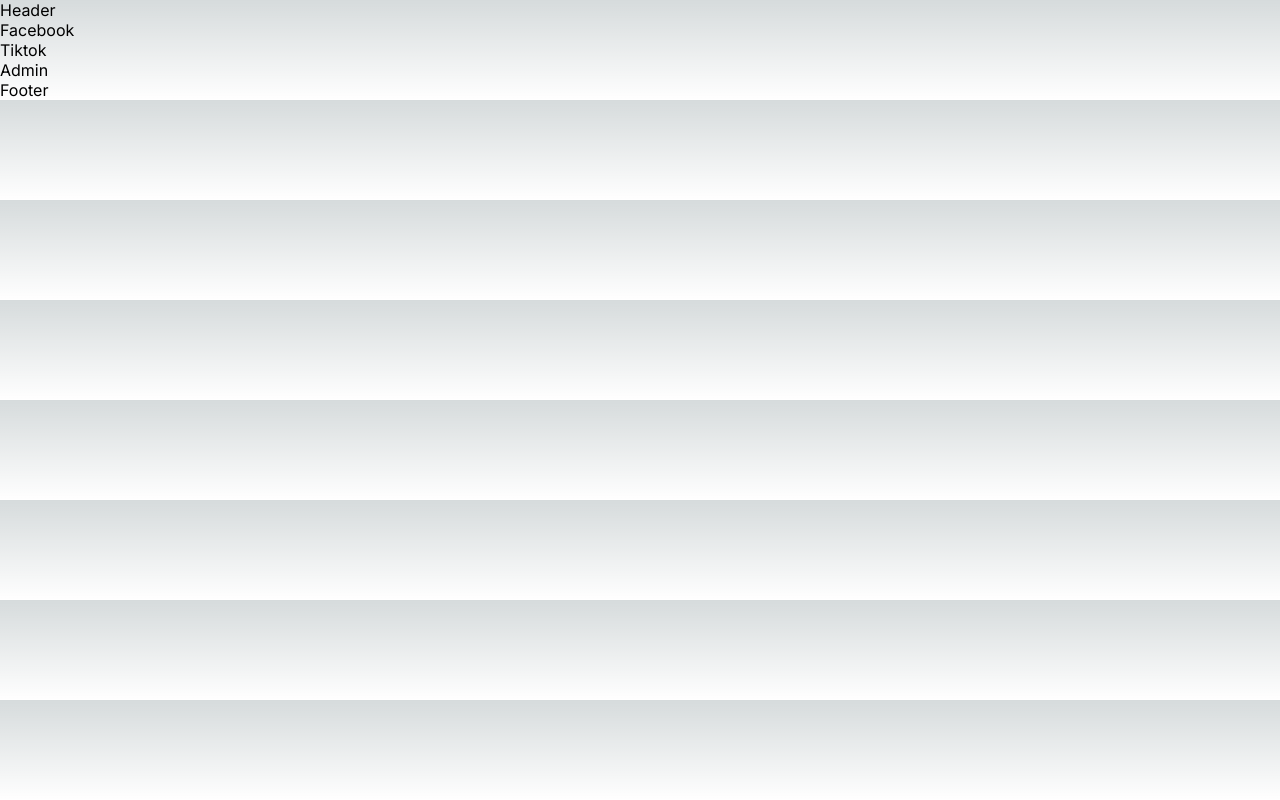
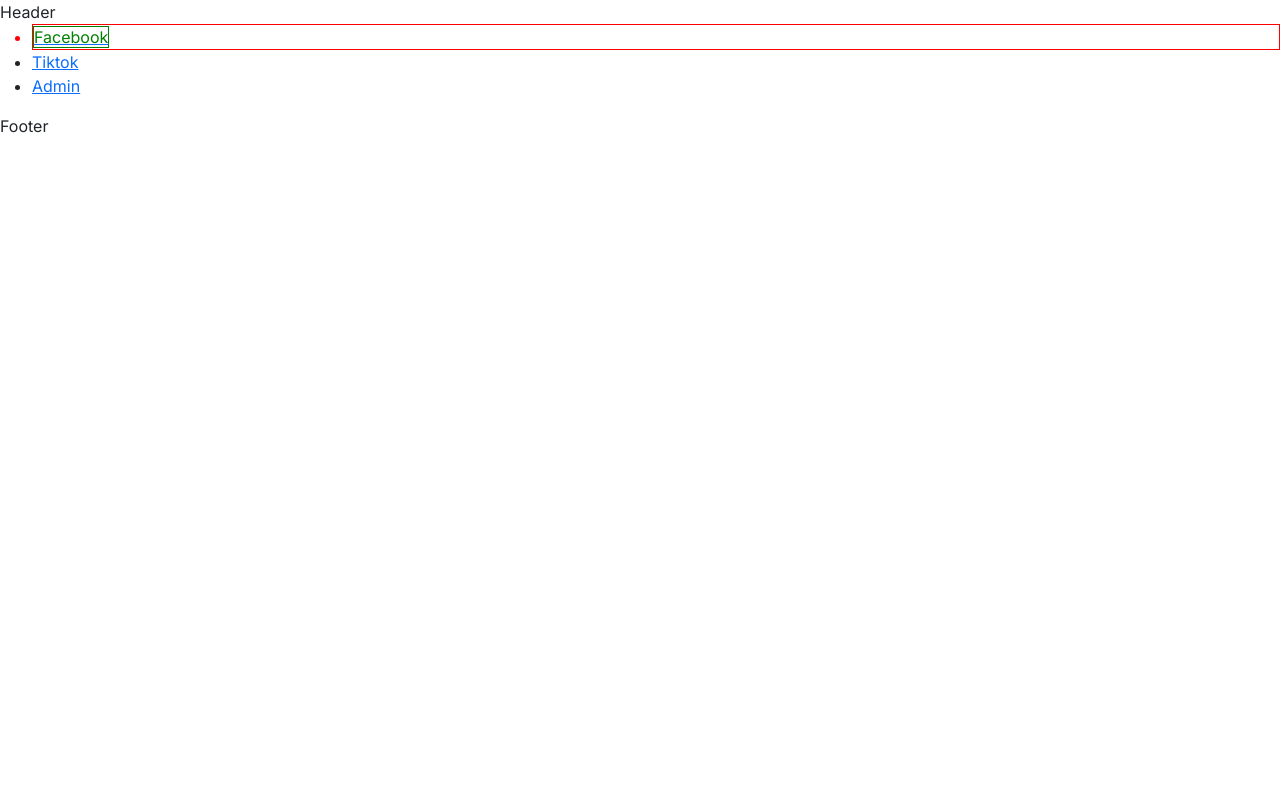
Before and after one commit to DungKM/CourseNextJs, a Next.js app: page / in a window 1280 px wide. Built offline with nearby package versions, Linux system fonts and the light colour scheme.

Commit message:
3.BootstrapLayout

```diff
--- a/package.json
+++ b/package.json
@@ -12,10 +12,12 @@
     "@types/node": "20.6.2",
     "@types/react": "18.2.21",
     "@types/react-dom": "18.2.7",
+    "bootstrap": "^5.3.2",
     "eslint": "8.49.0",
     "eslint-config-next": "13.4.19",
     "next": "13.4.19",
     "react": "18.2.0",
+    "react-bootstrap": "^2.8.0",
     "react-dom": "18.2.0",
     "typescript": "5.2.2"
   }
--- a/src/app/layout.tsx
+++ b/src/app/layout.tsx
@@ -1,7 +1,6 @@
-import './globals.css'
 import type { Metadata } from 'next'
 import { Inter } from 'next/font/google'
-
+import 'bootstrap/dist/css/bootstrap.min.css';
 const inter = Inter({ subsets: ['latin'] })
 
 export const metadata: Metadata = {
@@ -17,10 +16,8 @@
   return (
     <html lang="en">
       <body className={inter.className}>
-
       <header>Header</header>
         {children}
-
       <footer>Footer</footer>
         </body>
     </html>
--- a/src/app/page.tsx
+++ b/src/app/page.tsx
@@ -1,6 +1,8 @@
 'use client'
 
 import Link from 'next/link'
+import x from '@/styles/app.module.css'
+import y from '@/styles/dungdz.module.css'
 
 
 export default function Home() {
@@ -8,7 +10,9 @@
   return (
    <div>
     <ul>
-      <li> <Link href="/facebook">Facebook</Link></li>
+      <li className={x['red']}> <Link href="/facebook">
+    <span className={y['red']}>Facebook</span>
+      </Link></li>
       <li> <Link href="/tiktok">Tiktok</Link></li>
       <li> <Link href="/admin">Admin</Link></li>
 
--- /dev/null
+++ b/src/styles/app.module.css
@@ -0,0 +1,8 @@
+.red {
+    color: red;
+    border: 1px solid red
+}
+.green{
+    color: green;
+    border: 1px solid green;
+}
--- /dev/null
+++ b/src/styles/dungdz.module.css
@@ -0,0 +1,4 @@
+.red{
+    color: green;
+    border: 1px solid green;
+}
```
Also changed, not shown: src/app/facebook/page.tsx (+7 -3 lines), 1 other file (tests, documents, lock files or other folders).
